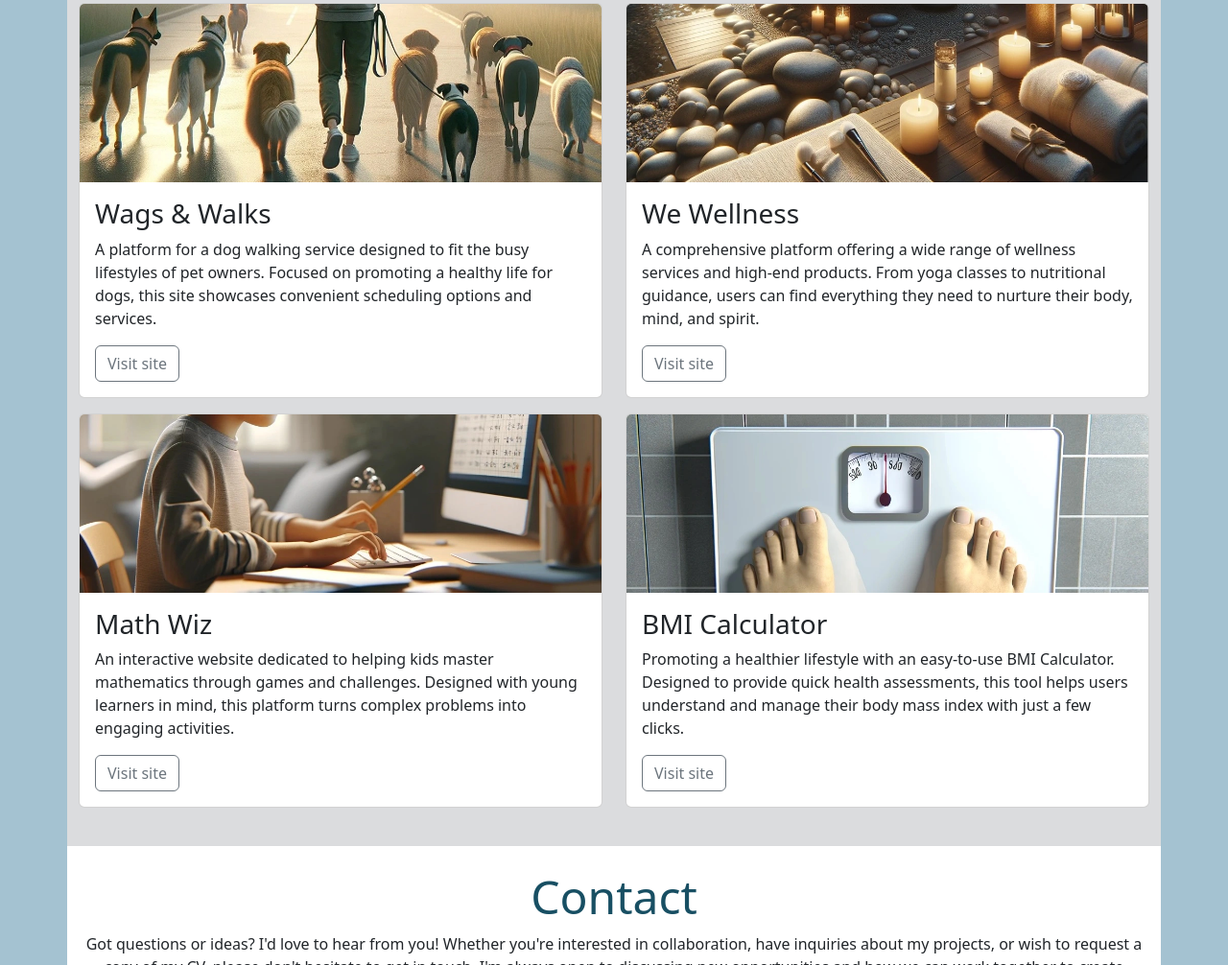
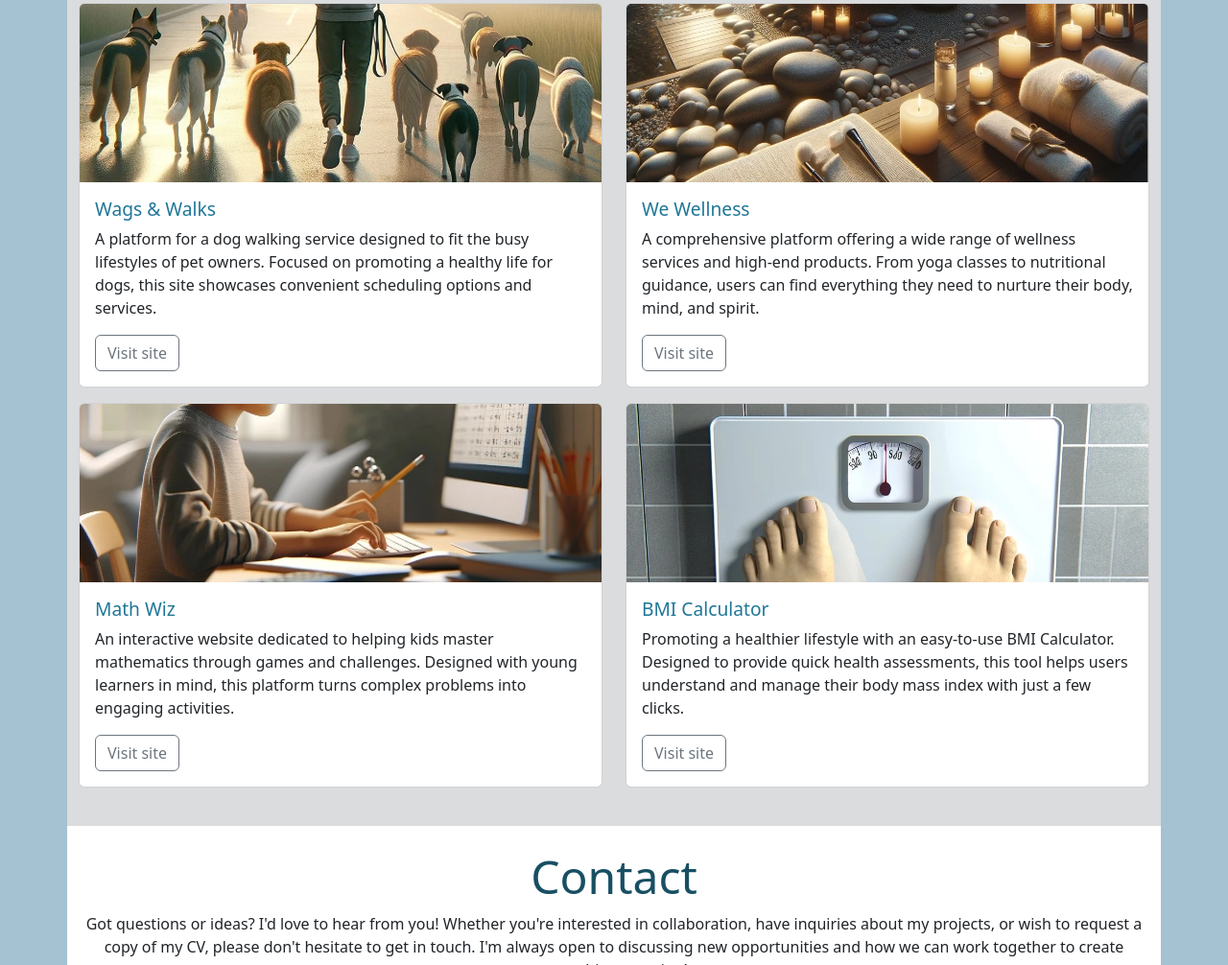
Before and after one commit to Maddz223/dev-portfolio, a plain HTML site: page index.html in a window 1280 px wide. Shown: the part 1159-2165 px from the top of the page at 96% size. Drawn offline with nearby package versions, Linux system fonts and the light colour scheme.

Commit message:
Added portfolio styling

```diff
--- a/assets/css/style.css
+++ b/assets/css/style.css
@@ -25,6 +25,10 @@ h1, h2{
 #portfolio {
     background-color: #dbdcde;
 }
+#portfolio .card-title{
+    color: #1f7798; /*mid blue */
+    font-size: 1.2rem;
+}
 /* Contract */
 #contact {
     background-color: white;
```
